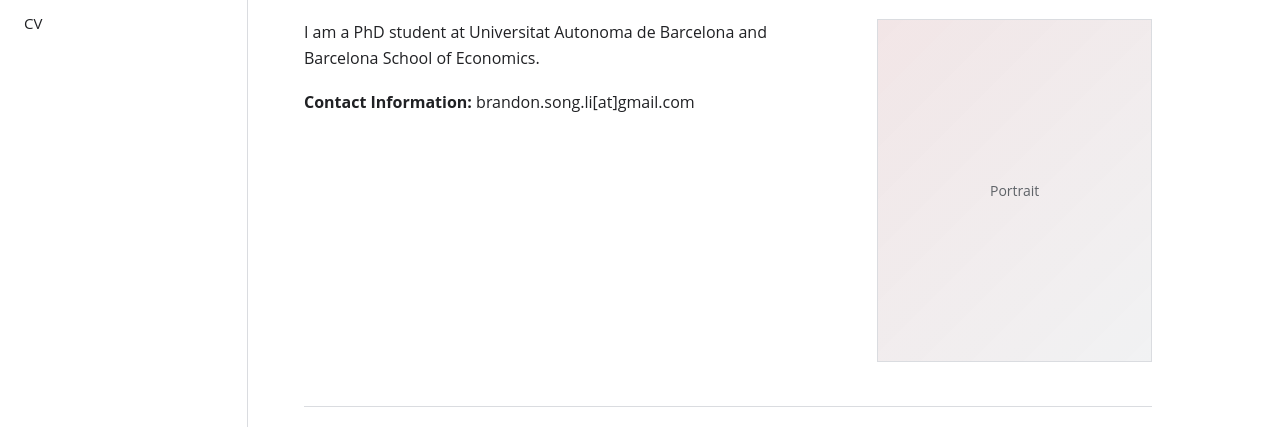
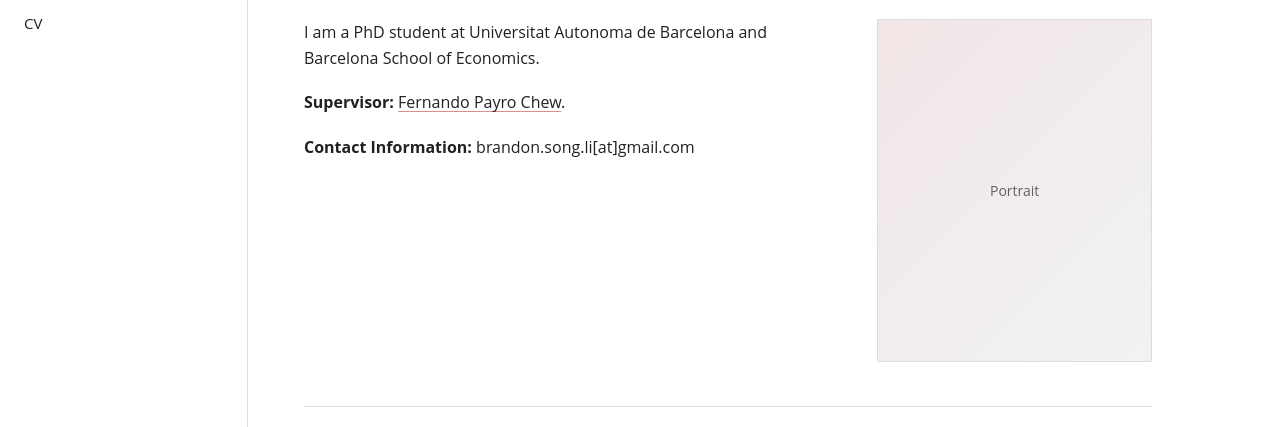
Before and after one commit to songli-econ/songli-econ.github.io, a plain HTML site: page index.html in a window 1280 px wide. Shown: the part 170-597 px from the top of the page. Drawn offline with Linux system fonts and the light colour scheme.

Commit message:
Add supervisor link

```diff
--- a/index.html
+++ b/index.html
@@ -274,6 +274,10 @@
             Barcelona School of Economics.
           </p>
           <p>
+            <span class="label">Supervisor:</span>
+            <a href="https://sites.google.com/site/ferpayrochew/home?authuser=0">Fernando Payro Chew</a>.
+          </p>
+          <p>
             <span class="label">Contact Information:</span>
             brandon.song.li[at]gmail.com
           </p>
```
